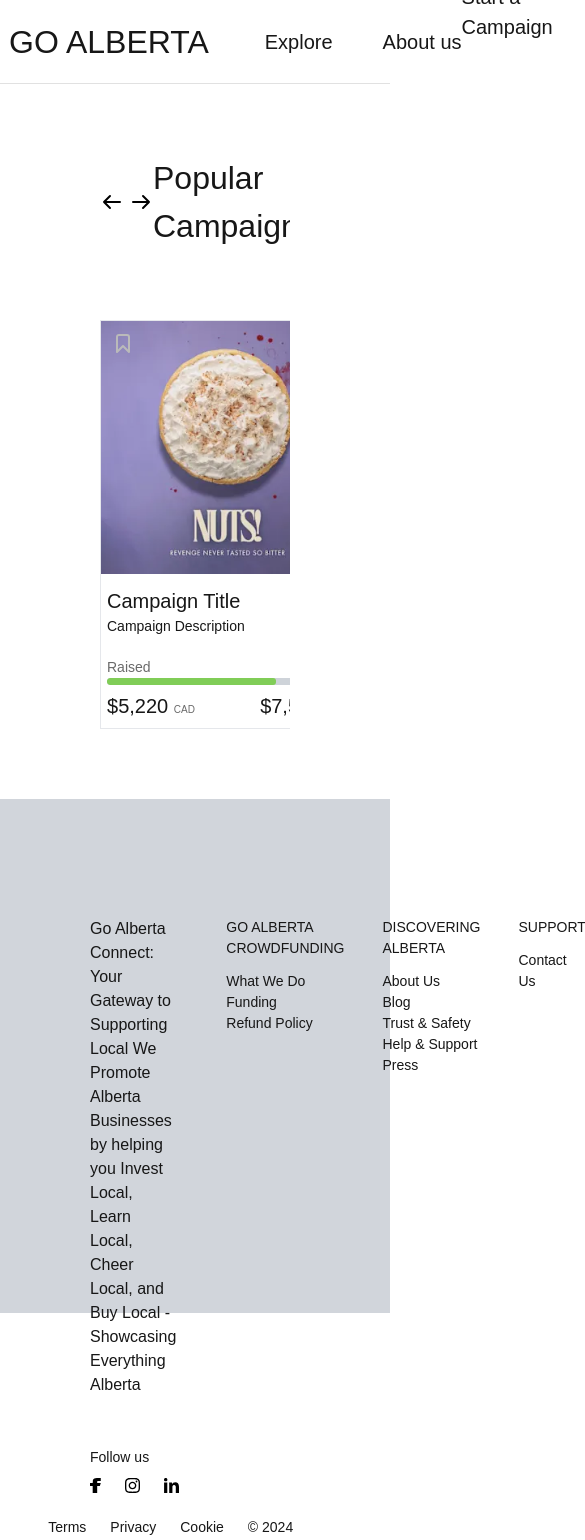
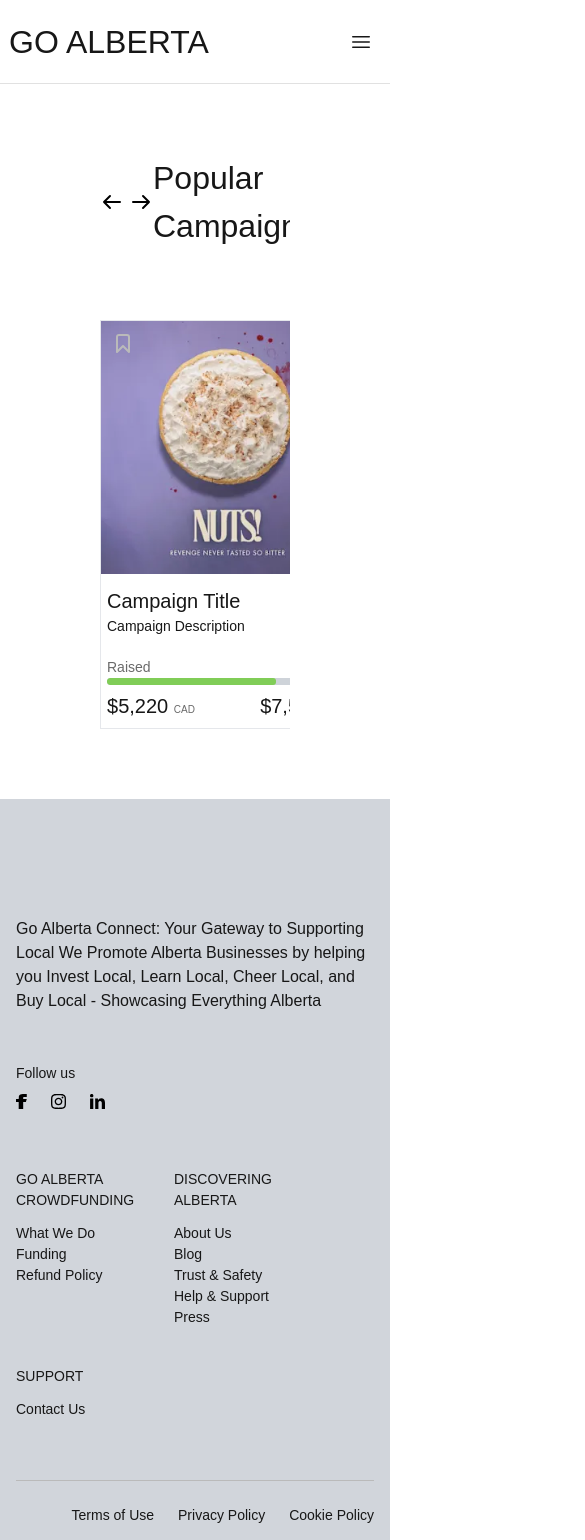
Before and after one commit to vakulinina/go-alberta, a Next.js app: page / in a window 390 px wide. Shown: the top 1540 px of the page, 585 px wide, since content can reach past the window. Built offline with nearby package versions, Linux system fonts and the light colour scheme.

Commit message:
feat: adapted layouts for mobile (#8)

```diff
--- a/src/app/campaigns/[id]/page.tsx
+++ b/src/app/campaigns/[id]/page.tsx
@@ -4,11 +4,11 @@ import { MOCK_CAMPAIGN } from '@/constants/campaigns-mock'
 
 const CampaignPage = async () => {
   return (
-    <div className="px-[120px] py-[80px] max-xl:px-[60px]">
+    <div className="px-[16px] py-[80px] sm:px-[60px] md:px-[60px]">
       <h1 className="mb-5 text-[60px]">Campaign Title</h1>
       <p className="mb-[30px] text-[32px]">Campaign short description</p>
 
-      <div className="flex h-[3000px] flex-row gap-[100px] max-xl:gap-[50px] max-lg:flex-col-reverse max-lg:justify-end">
+      <div className="flex flex-row gap-[100px] max-xl:gap-[50px] max-lg:flex-col-reverse max-lg:justify-end lg:h-[1000px]">
         <div>
           <MediaGallery mediaItems={MOCK_CAMPAIGN.media} />
 
--- a/src/components/CampaignOverview.tsx
+++ b/src/components/CampaignOverview.tsx
@@ -23,7 +23,7 @@ export const CampaignOverview = ({
   return (
     <div
       className={cx(
-        'right-0 top-[20px] box-border min-w-[520px] shrink-0 whitespace-nowrap border-[6px] border-[#BABABA] bg-[#FFFFFF] px-[40px] py-[30px]',
+        'right-0 top-[20px] box-border shrink-0 whitespace-nowrap border-[6px] border-[#BABABA] bg-[#FFFFFF] px-[20px] py-[30px] lg:min-w-[420px] xl:min-w-[520px] xl:px-[40px]',
         className
       )}
     >
--- a/src/components/Footer/Footer.tsx
+++ b/src/components/Footer/Footer.tsx
@@ -6,7 +6,7 @@ import { LinkedInIcon } from '../Icons/LinkedInIcon'
 
 const FooterLink = ({ href = '/', label = '' }) => {
   return (
-    <Link key={label} href={href} className="text-[14px]">
+    <Link key={label} href={href} className="whitespace-nowrap text-[14px]">
       {label}
     </Link>
   )
@@ -14,10 +14,10 @@ const FooterLink = ({ href = '/', label = '' }) => {
 
 export const Footer = () => {
   return (
-    <div className="mt-auto flex h-[514px] flex-col bg-gray-300 px-[90px] pb-[38px] pt-[118px]">
-      <div className="flex justify-between">
-        <div>
-          <p className="mb-[50px] mr-[50px]">
+    <div className="mt-auto flex flex-col bg-gray-300 px-[16px] pb-[38px] pt-[118px] sm:px-[60px] md:px-[60px]">
+      <div className="flex flex-col justify-between md:flex-row">
+        <div className="mb-[60px]">
+          <p className="mb-[50px] md:mr-[50px]">
             Go Alberta Connect: Your Gateway to Supporting Local We Promote Alberta Businesses by helping you Invest
             Local, Learn Local, Cheer Local, and Buy Local - Showcasing Everything Alberta
           </p>
@@ -36,7 +36,8 @@ export const Footer = () => {
             </div>
           </div>
         </div>
-        <div className="mr-[83px] flex gap-[38px]">
+
+        <div className="mb-[60px] flex flex-row flex-wrap gap-[38px] sm:flex-nowrap lg:mr-[83px]">
           {config.columnLinks.map(({ title, links }) => (
             <div key={title} className="flex max-w-[120px] flex-col">
               <p className="mb-[12px] text-[14px] uppercase">{title}</p>
@@ -47,8 +48,10 @@ export const Footer = () => {
           ))}
         </div>
       </div>
+
       <span className="mb-[24px] mt-auto block h-[1px] w-full bg-[#BABABA]" />
-      <div className="flex justify-end gap-[24px]">
+
+      <div className="flex flex-row flex-wrap justify-end gap-[24px]">
         {config.bottomLinks.map(({ href, label }) => (
           <FooterLink key={label} href={href} label={label} />
         ))}
--- a/src/components/Header.tsx
+++ b/src/components/Header.tsx
@@ -1,26 +1,68 @@
 'use client'
 import Link from 'next/link'
 import { NavLinks } from './NavLinks'
-import { useState } from 'react'
+import { useCallback, useState } from 'react'
 import { LoginBoard } from './loginBoard'
+import { XmarkIcon } from './Icons/XmarkIcon'
+import { BarsIcon } from './Icons/BarsIcon'
+
+const MenuButtons = ({ onLoginClick }: { onLoginClick: () => void }) => (
+  <>
+    <button className="whitespace-nowrap">Start a Campaign</button>
+    <button onClick={onLoginClick} className="whitespace-nowrap">
+      Log in / Sign up
+    </button>
+  </>
+)
+
+const MobileMenu = ({ children }: { children: React.ReactNode }) => {
+  const [menuOpen, setMenuOpen] = useState(false)
+
+  return (
+    <>
+      <button
+        onClick={() => setMenuOpen(!menuOpen)}
+        className="flex items-center justify-center p-2 text-2xl md:hidden"
+      >
+        {menuOpen ? <XmarkIcon className="h-[24px] w-[24px]" /> : <BarsIcon />}
+      </button>
+
+      <div
+        className={`md:hidden ${menuOpen ? 'block' : 'hidden'} absolute left-0 top-[84px] w-full border-b border-[#E1E1E1] bg-white px-[24px] py-[16px]`}
+      >
+        <div className="flex flex-col items-start py-4">{children}</div>
+      </div>
+    </>
+  )
+}
 
 export const Header = () => {
   const [showLoginModal, setShowLoginModal] = useState(false)
 
+  const handleLoginClick = useCallback(() => {
+    setShowLoginModal(true)
+  }, [])
+
   return (
     <>
-      <header className="box-border flex h-[84px] items-center justify-between border-b border-[#E1E1E1] px-[9px]">
-        <Link href="/" className="mr-[56px] whitespace-nowrap text-[32px] uppercase">
+      <header className="box-border flex h-[84px] items-center justify-between gap-[50px] border-b border-[#E1E1E1] px-[9px]">
+        <Link href="/" className="whitespace-nowrap text-[32px] uppercase">
           Go Alberta
         </Link>
-        <div className="flex gap-[50px]">
+
+        <div className="hidden gap-[50px] md:flex">
           <NavLinks />
         </div>
-        <div className="ml-auto flex gap-[50px] text-[20px]">
-          <span>Start a Campaign</span>
-          <button onClick={() => setShowLoginModal(true)} className="cursor-pointer hover:underline">
-            Log in / Sign up
-          </button>
+
+        <MobileMenu>
+          <NavLinks />
+          <div className="mt-4 flex flex-col items-start text-[20px]">
+            <MenuButtons onLoginClick={handleLoginClick} />
+          </div>
+        </MobileMenu>
+
+        <div className="ml-auto hidden gap-[50px] text-[20px] md:flex">
+          <MenuButtons onLoginClick={handleLoginClick} />
         </div>
       </header>
 
--- /dev/null
+++ b/src/components/Icons/BarsIcon.tsx
@@ -0,0 +1,16 @@
+import React from 'react'
+
+export const BarsIcon = () => {
+  return (
+    <svg
+      xmlns="http://www.w3.org/2000/svg"
+      fill="none"
+      viewBox="0 0 24 24"
+      strokeWidth="1.5"
+      stroke="currentColor"
+      className="size-6"
+    >
+      <path strokeLinecap="round" strokeLinejoin="round" d="M3.75 6.75h16.5M3.75 12h16.5m-16.5 5.25h16.5" />
+    </svg>
+  )
+}
```
